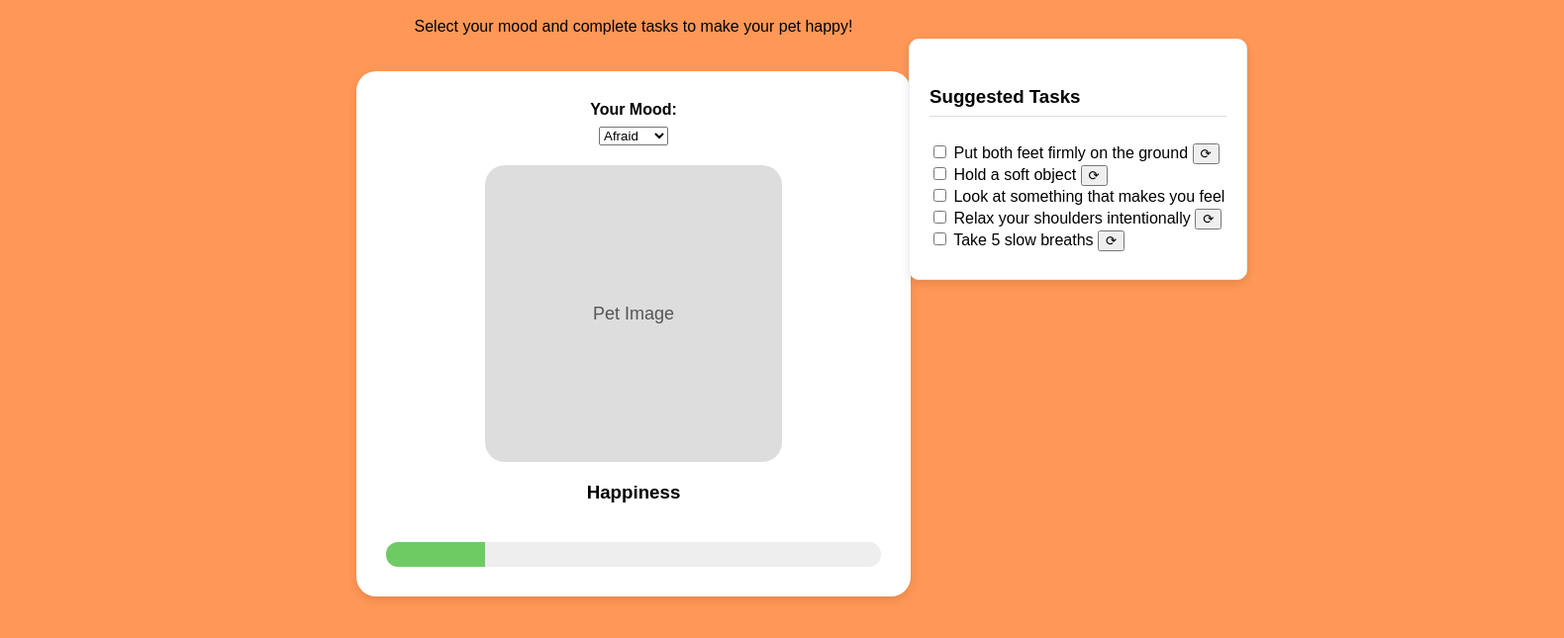
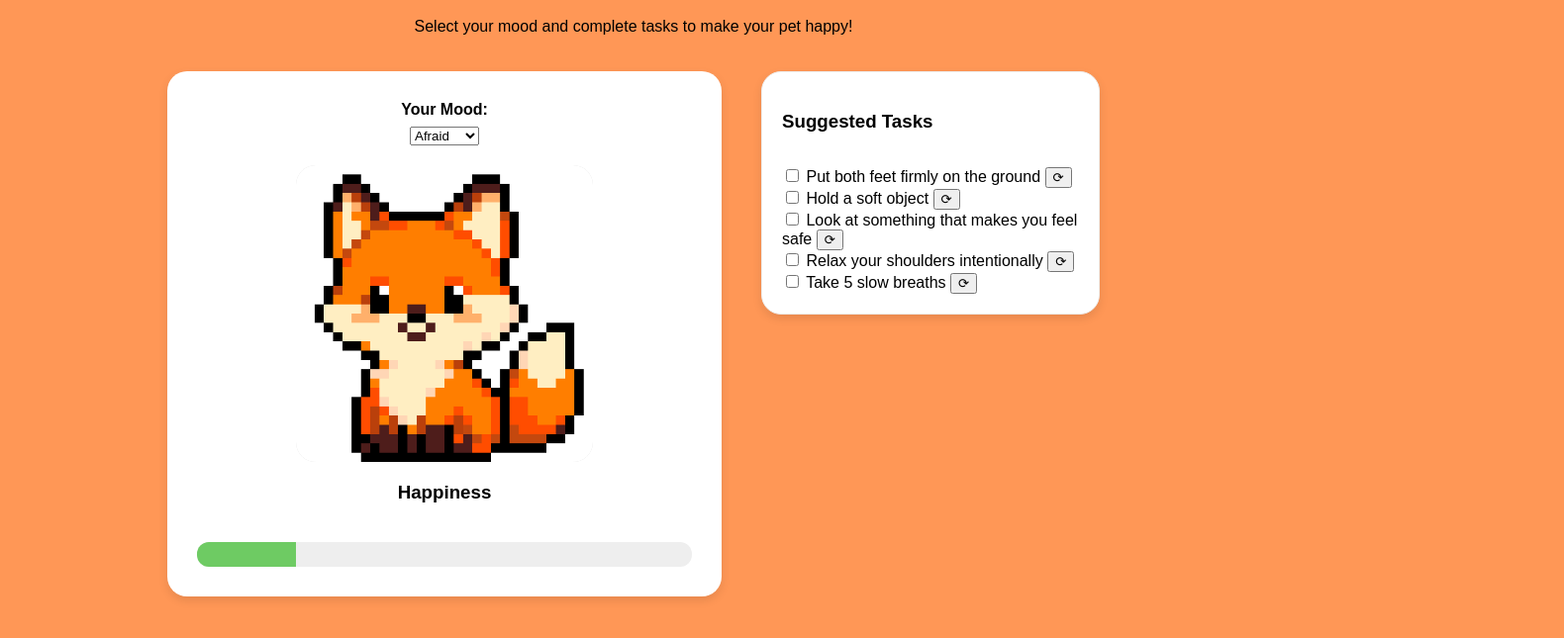
Before and after one commit to ConnorSpendlove/Code_Camp, a plain HTML site: page index.html in a window 1280 px wide. Shown: the part 81-726 px from the top of the page at 99% size, 1580 px wide, since content can reach past the window. Drawn offline with Linux system fonts and the light colour scheme.

Commit message:
Fixed task card styling/Added animation (Template)

```diff
--- a/index.html
+++ b/index.html
@@ -15,7 +15,7 @@
     <!-- Pet Section -->
     <div class="pet-container">
       <div class="pet-image">
-        Pet Image
+        <img src="images/fox_idle_animation.gif" alt="Fox Animation" />
       </div>
 
       <!-- Mood Dropdown -->
--- a/styles.css
+++ b/styles.css
@@ -20,9 +20,7 @@ h1 {
   width: 100%;
   margin-top: 20px;
   gap: 40px;
-  position: relative;
-  padding-left: 320px;
-  padding-right: 320px;
+  flex-wrap: wrap; /* allows responsiveness */
 }
 
 .pet-container {
@@ -59,6 +57,12 @@ h1 {
   color: #555;
   font-size: 18px;
 }
+.pet-image img{
+ width: 100%;
+  height: 100%;
+  object-fit: cover; /* keeps image proportions without stretching */
+  border-radius: 20px;
+}
 
 .pet-container > h3 {
   text-align: center;
@@ -70,26 +74,35 @@ h1 {
   text-align: left;
   background: white;
   padding: 20px;
-  border-radius: 10px;
+  border-radius: 20px;
   border: 1px solid #eee;
   box-shadow: 0 4px 10px rgba(0,0,0,0.1);
   width: 300px;
-  position: fixed;
-  right: 20px;
-  top: 120px;
+  display: flex;
+  flex-direction: column;
+  gap: 15px;
 }
 
-/* ➕ NEW: Force each task to be a single line */
-.tasks > * {
-  white-space: nowrap;
-  overflow: hidden;
-  text-overflow: ellipsis;   /* adds "..." if text is too long */
-  border-bottom: 1px solid #ddd;
-  padding: 8px 0;
+/* Each task as a card */
+.task-card {
+  background: #f9f9f9;
+  border-radius: 12px;
+  padding: 12px 16px;
+  box-shadow: 0 2px 5px rgba(0,0,0,0.08);
+  transition: transform 0.2s, box-shadow 0.2s;
+  cursor: pointer;
 }
 
-.tasks > *:last-child {
-  border-bottom: none;
+.task-card:hover {
+  transform: translateY(-2px);
+  box-shadow: 0 6px 12px rgba(0,0,0,0.15);
+}
+
+.task-card p {
+  margin: 0;
+  font-size: 14px;
+  color: #333;
+  line-height: 1.4;
 }
 
 .happiness-meter {
@@ -107,3 +120,16 @@ h1 {
   background: #6ecb63;
   transition: width 0.3s;
 }
+
+/* Responsive for smaller screens */
+@media (max-width: 900px) {
+  .main-layout {
+    flex-direction: column;
+    align-items: center;
+  }
+
+  .tasks {
+    width: 90%;
+    margin-top: 20px;
+  }
+}
```
Also changed, not shown: images/fox_default.png (added), images/fox_idle_animation.gif (added).
